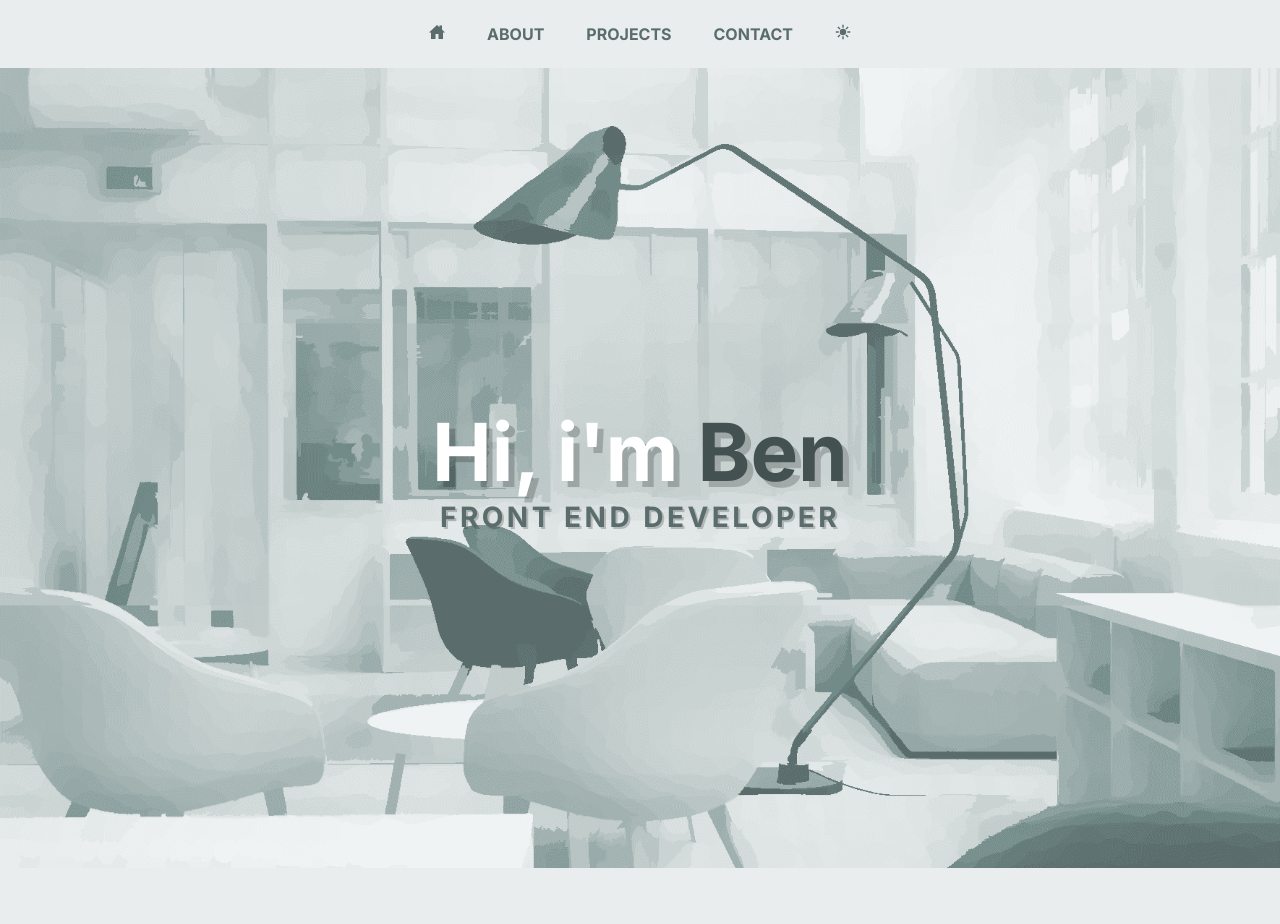
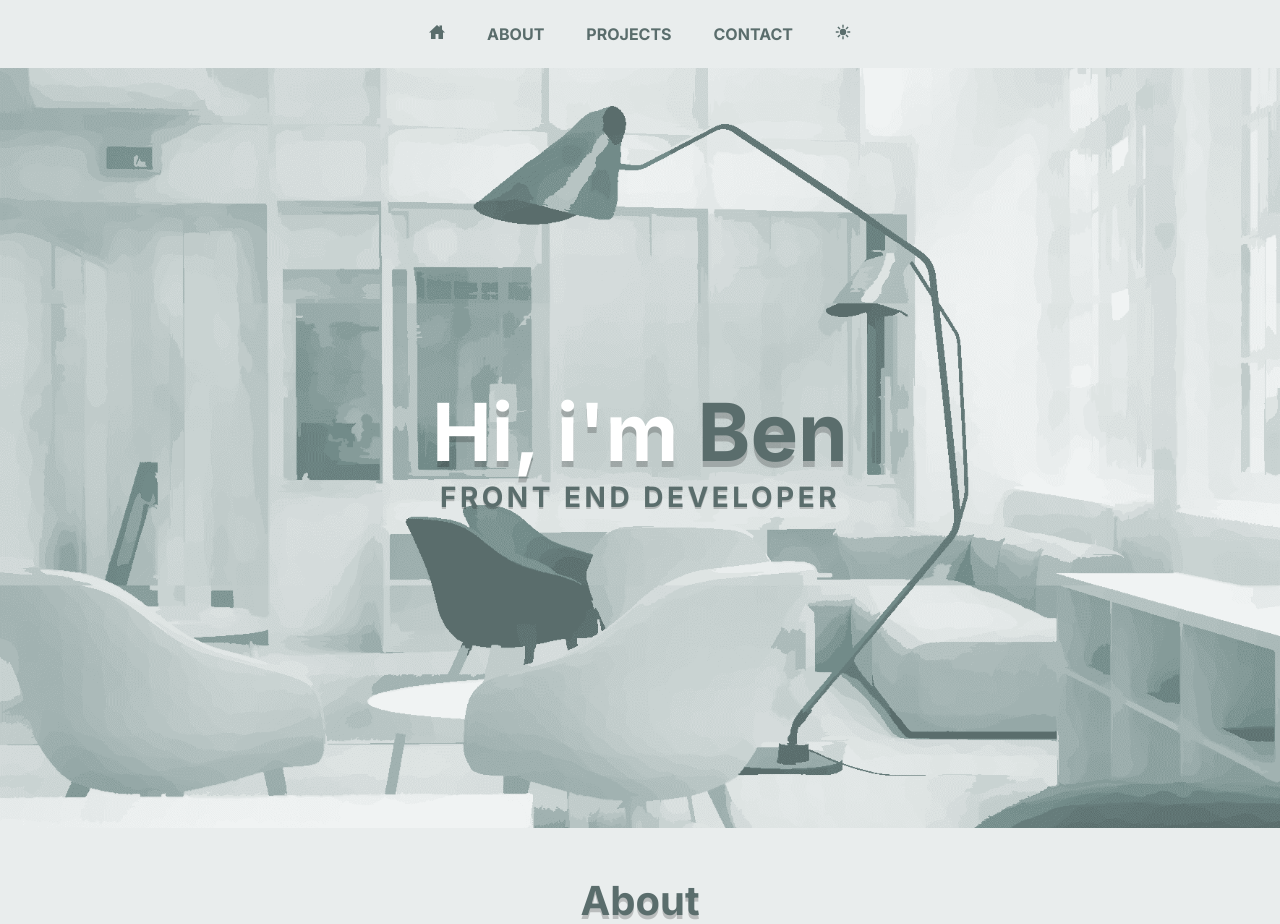
Before and after one commit to BenAllington95/my-portfolio-reactjs, a React (Create React App) app in the folder my-app/: page / in a window 1280 px wide. Shown: the top 924 px of the page. Built offline with nearby package versions, Linux system fonts and the light colour scheme.

Commit message:
Update index.css

```diff
--- a/my-app/src/index.css
+++ b/my-app/src/index.css
@@ -84,7 +84,11 @@ a {
 }
 
 .card-link, .card {
-  background: #202020;
+  background: #171717;
+}
+
+.card {
+  border: 1px solid #272727;
 }
 
 
@@ -108,11 +112,6 @@ a {
   color: #ffffff;
   transition: all .2s ease-in-out;
 } /* Need to create a class to make this easier to understand */
-
-.nav-list-items:hover {
-  color: #272727;
-  background: #d1d1d0;
-}
 
 .sub-heading {
   color: #E2CF00;
@@ -166,7 +165,7 @@ a {
 #app-light .main-subheading,
 #app-light .main-heading,
 #app-light .footer-text {
-  color:#435251;
+  color:#5a6d6c;
 }
 
 #app-light .main-subheading {
@@ -195,9 +194,9 @@ a {
   background: #435251;
 }
 
-
-
-
+#app-light .card {
+  border: none;
+}
 
 
 
@@ -321,11 +320,11 @@ a {
   font-weight: bold;
   text-transform: uppercase;
   color: #E2CF00;
-  text-shadow: 2px 2px 0px rgba(0,0,0,0.2);
+  text-shadow: 0px 2px 0px rgba(0,0,0,0.2);
 }
 
 .main-heading {
-  text-shadow: 6px 6px 0px rgba(0,0,0,0.2);
+  text-shadow: 0px 4px 0px rgba(0,0,0,0.2);
   color: #E2CF00;
 }
 
@@ -351,7 +350,7 @@ a {
 
 .sub-heading {
   text-align: center;
-  text-shadow: 4px 3px 0px rgba(0,0,0,0.2);
+  text-shadow: 0px 4px 0px rgba(0,0,0,0.2);
 }
 
 .about-text {
@@ -559,8 +558,6 @@ a {
     justify-content: space-between;
     align-items: center;
     padding: 0em 3em;
-    background: #202020;
-    color: #e2e1e1;
   }
 
   .footer-list {
@@ -571,12 +568,18 @@ a {
   /* Main */
 
   .main {
-    min-height: 100vh;
+    min-height: 95vh;
   }
 
   .main-subheading {
     font-size: 1.75rem;
     letter-spacing: 3.5px;
+    text-shadow: 0px 2px 0px rgba(0,0,0,0.2);
+  }
+
+
+  .main-heading {
+    text-shadow: 0px 6px 0px rgba(0,0,0,0.2);
   }
 
   /* Projects */
```
